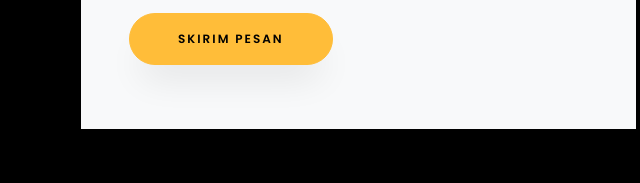
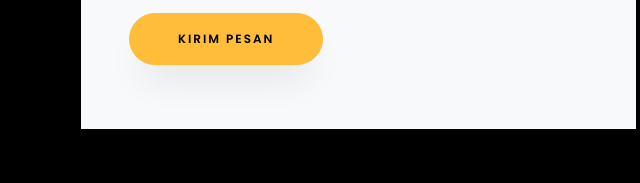
Before and after one commit to SamuelChristhopheerMulyawan/tugas-pkkwu, a plain HTML site: page id/index.html in a window 1280 px wide. Shown: the part 3833-4016 px from the top of the page, 559-1199 px from the left. Drawn offline with Linux system fonts and the light colour scheme; files whose address does not match are found by name.

Commit message:
Update index.html

```diff
--- a/id/index.html
+++ b/id/index.html
@@ -265,7 +265,7 @@
                 <textarea name="" id="" cols="30" rows="7" class="form-control" placeholder="Pesan"></textarea>
               </div>
               <div class="form-group">
-                <input type="submit" value="SKirim Pesan" class="btn btn-primary py-3 px-5">
+                <input type="submit" value="Kirim Pesan" class="btn btn-primary py-3 px-5">
               </div>
             </form>
 
```
